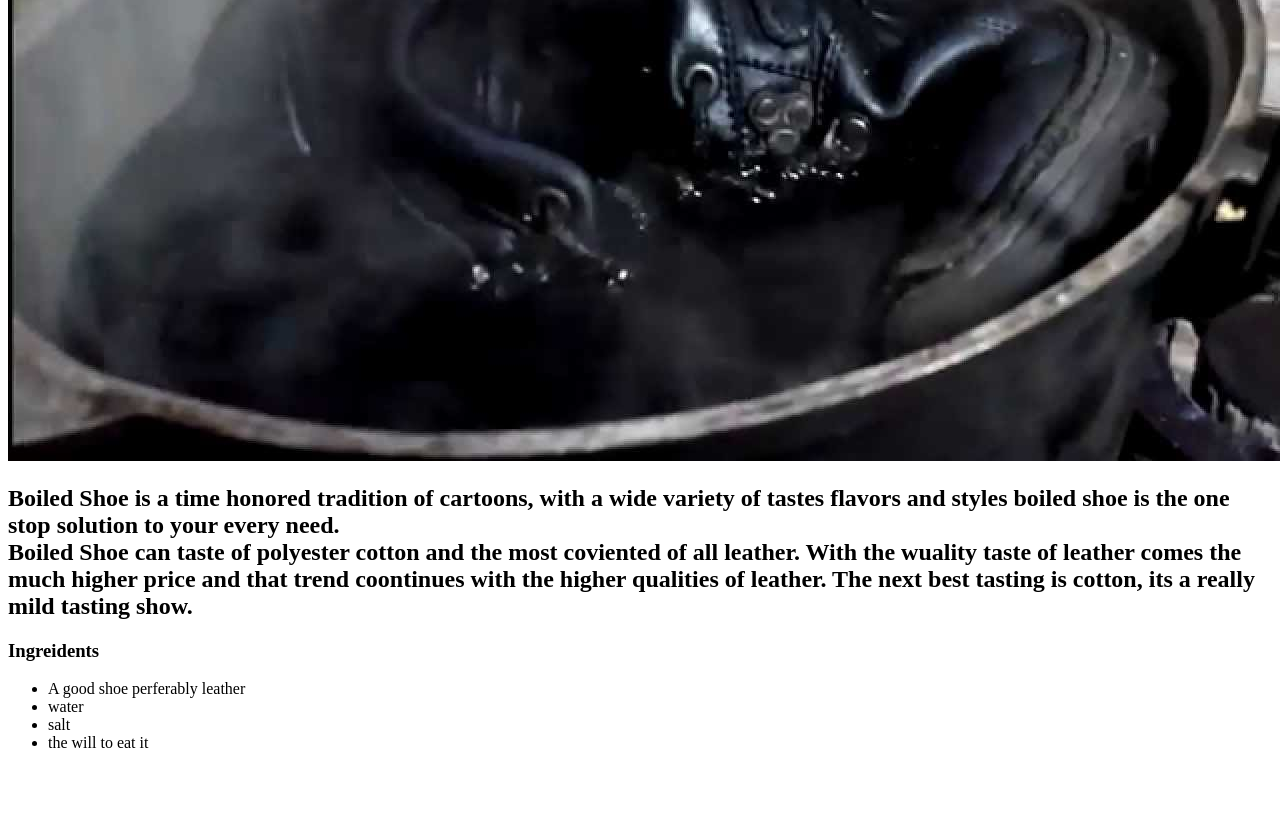
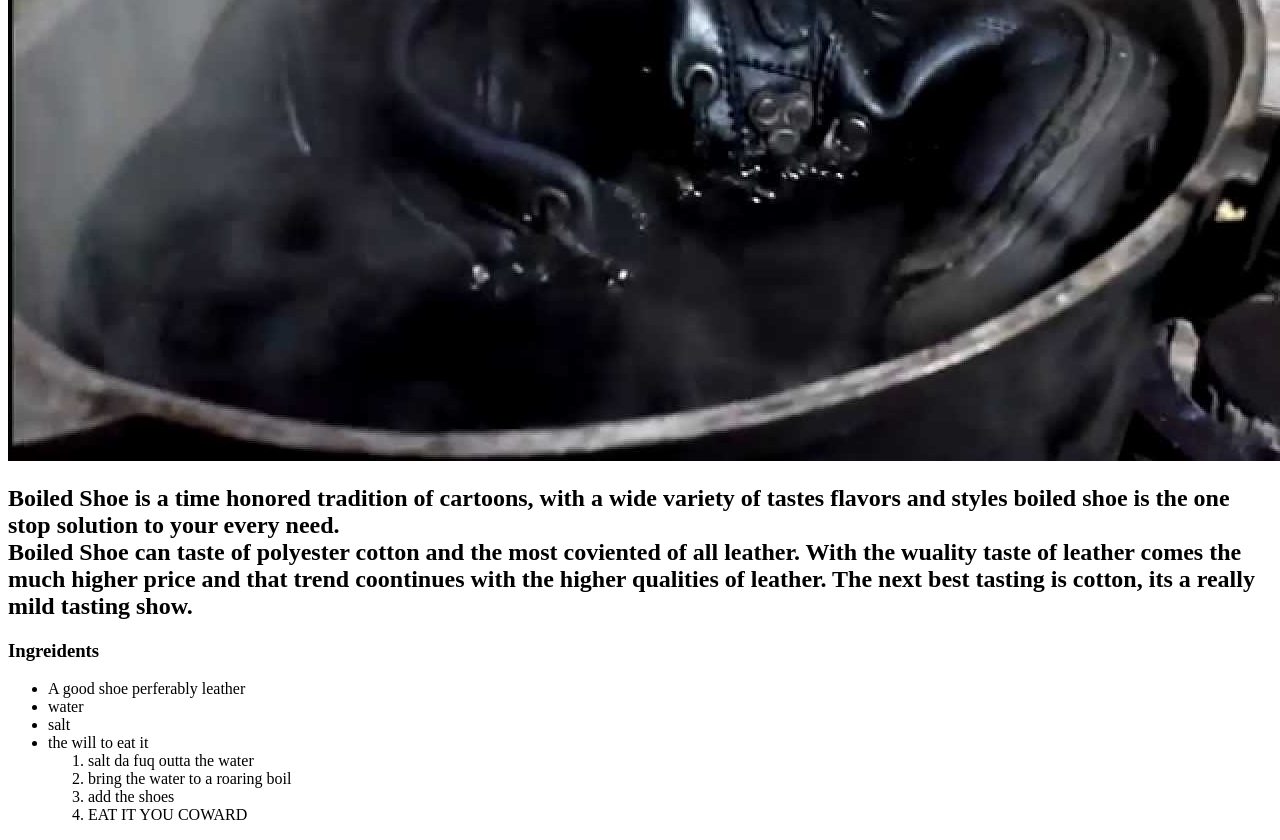
Before and after one commit to MarkedCards/Recipe-Project, a plain HTML site: page recipes/Boiled-Shoe.html in a window 1280 px wide. Shown: the part 339-1179 px from the top of the page. Before the commit the page ends 1107 px from the top, so only its background shows below. Drawn offline with Linux system fonts and the light colour scheme.

Commit message:
grammer fixes

```diff
--- a/recipes/Boiled-Shoe.html
+++ b/recipes/Boiled-Shoe.html
@@ -16,6 +16,12 @@
     <li>water</li>
     <li>salt</li>
     <li>the will to eat it</li>
+    <ol>
+        <li> salt da fuq outta the water</li>
+        <li> bring the water to a roaring boil</li>
+        <li> add the shoes</li>
+        <li> EAT IT YOU COWARD</li>
+    </ol>
   </ul>
 </body>
 </html>
```
Also changed, not shown: recipes/Seasoned-Shit.html (added).
